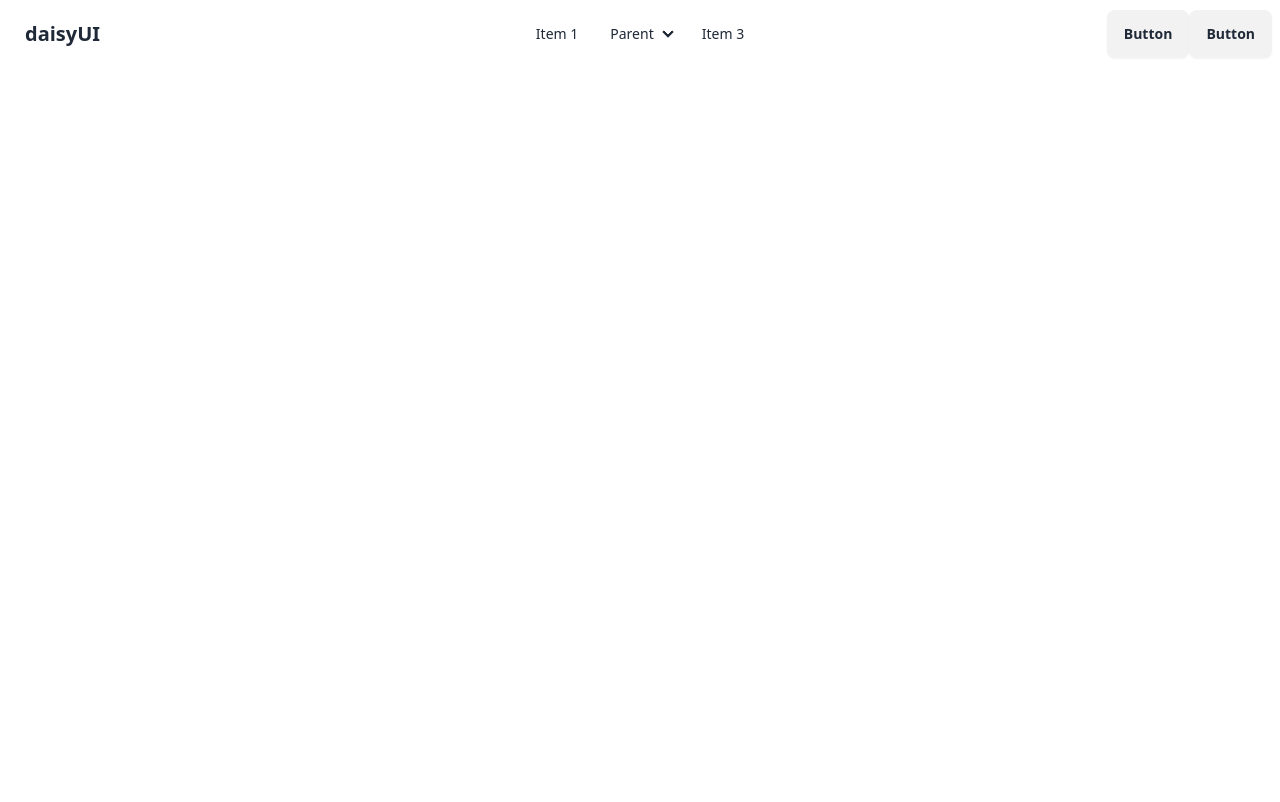
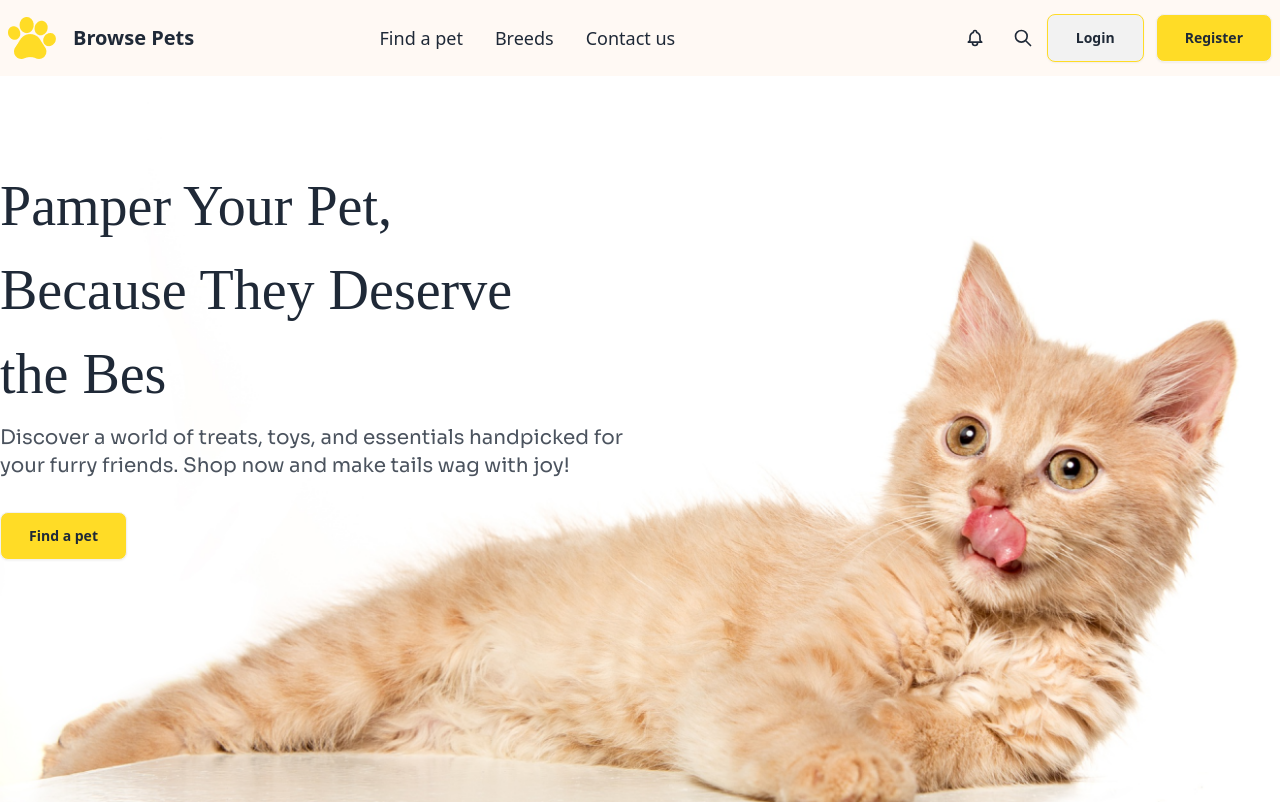
Before and after one commit to ahmadakil67/browse-pets, a plain HTML site: page index.html in a window 1280 px wide. Drawn offline with nearby package versions, Linux system fonts and the light colour scheme; a web font is replaced by a local one.

Commit message:
Header Section Done

```diff
--- a/index.html
+++ b/index.html
@@ -7,67 +7,86 @@
     <title>Browse Pets</title>
     <link href="https://cdn.jsdelivr.net/npm/daisyui@4.12.23/dist/full.min.css" rel="stylesheet" type="text/css" />
     <script src="https://cdn.tailwindcss.com"></script>
+    <link rel="preconnect" href="https://fonts.googleapis.com">
+    <link rel="preconnect" href="https://fonts.gstatic.com" crossorigin>
+    <link href="https://fonts.googleapis.com/css2?family=ADLaM+Display&display=swap" rel="stylesheet">
+    <style>
+        @import url('https://fonts.googleapis.com/css2?family=Sora:wght@100..800&display=swap');
+    </style>
+    <style>
+        .sora-font {
+            font-family: "Sora", serif;
+        }
+    </style>
     <script>
         tailwind.config = {
             theme: {
                 extend: {
                     colors: {
                         clifford: '#da373d',
+                        'btn-color': '#FFDC26',
                     }
                 }
             }
         }
     </script>
+    <style>
+        .adlam-display-regular {
+            font-family: "ADLaM Display", serif;
+        }
+    </style>
+
 </head>
 
 <body>
-    <nav>
-        <div class="navbar bg-base-100">
+    <nav class="">
+        <div class="navbar bg-[#FFF9F4] container mx-auto">
             <div class="navbar-start">
-                <div class="dropdown">
-                    <div tabindex="0" role="button" class="btn btn-ghost lg:hidden">
+                <img src="c1-assets/logo-header.png" alt="">
+                <a class="btn btn-ghost text-xl">Browse Pets</a>
+            </div>
+            <div class="navbar-center hidden lg:flex">
+                <ul class="menu menu-horizontal px-1 text-lg">
+                    <li><a>Find a pet</a></li>
+                    <li><a>Breeds</a></li>
+                    <li><a>Contact us</a></li>
+                </ul>
+            </div>
+            <div class="navbar-end">
+                <button class="btn btn-ghost btn-circle">
+                    <div class="indicator">
                         <svg xmlns="http://www.w3.org/2000/svg" class="h-5 w-5" fill="none" viewBox="0 0 24 24"
                             stroke="currentColor">
                             <path stroke-linecap="round" stroke-linejoin="round" stroke-width="2"
-                                d="M4 6h16M4 12h8m-8 6h16" />
+                                d="M15 17h5l-1.405-1.405A2.032 2.032 0 0118 14.158V11a6.002 6.002 0 00-4-5.659V5a2 2 0 10-4 0v.341C7.67 6.165 6 8.388 6 11v3.159c0 .538-.214 1.055-.595 1.436L4 17h5m6 0v1a3 3 0 11-6 0v-1m6 0H9" />
                         </svg>
                     </div>
-                    <ul tabindex="0"
-                        class="menu menu-sm dropdown-content bg-base-100 rounded-box z-[1] mt-3 w-52 p-2 shadow">
-                        <li><a>Item 1</a></li>
-                        <li>
-                            <a>Parent</a>
-                            <ul class="p-2">
-                                <li><a>Submenu 1</a></li>
-                                <li><a>Submenu 2</a></li>
-                            </ul>
-                        </li>
-                        <li><a>Item 3</a></li>
-                    </ul>
+                </button>
+                <button class="btn btn-ghost btn-circle">
+                    <svg xmlns="http://www.w3.org/2000/svg" class="h-5 w-5" fill="none" viewBox="0 0 24 24"
+                        stroke="currentColor">
+                        <path stroke-linecap="round" stroke-linejoin="round" stroke-width="2"
+                            d="M21 21l-6-6m2-5a7 7 0 11-14 0 7 7 0 0114 0z" />
+                    </svg>
+                </button>
             </div>
-                <a class="btn btn-ghost text-xl">daisyUI</a>
-            </div>
-            <div class="navbar-center hidden lg:flex">
-                <ul class="menu menu-horizontal px-1">
-                    <li><a>Item 1</a></li>
-                    <li>
-                        <details>
-                            <summary>Parent</summary>
-                            <ul class="p-2">
-                                <li><a>Submenu 1</a></li>
-                                <li><a>Submenu 2</a></li>
-                            </ul>
-                        </details>
-                    </li>
-                    <li><a>Item 3</a></li>
-                </ul>
-            </div>
-            <div class="navbar-end">
-                <a class="btn">Button</a>
-                <a class="btn">Button</a>
+            <div class="gap-3">
+                <a class="btn border-[#FFDC26] px-7 py-2.5">Login</a>
+                <a class="btn bg-[#FFDC26] px-7 py-2.5">Register</a>
             </div>
         </div>
     </nav>
+
+    <header class="container mx-auto">
+        <div class="mt-20 absolute z-10">
+            <p class="adlam-display-regular text-[56px] mt-2">Pamper Your Pet, <br> Because They Deserve <br>the Bes</p>
+            <p class="sora-font text-xl opacity-80 mt-2">Discover a world of treats, toys, and essentials handpicked for <br> your furry friends. Shop now and make tails wag with joy!</p>
+            <a class="btn bg-[#FFDC26] px-7 py-2.5 mt-8">Find a pet</a>
+        </div>
+        <div class="relative">
+            <img src="c1-assets/cat-big.png" alt="">
+        </div>
+    </header>
 </body>
 
 </html>
```
Lines whose indentation alone changed are shown as unchanged.
